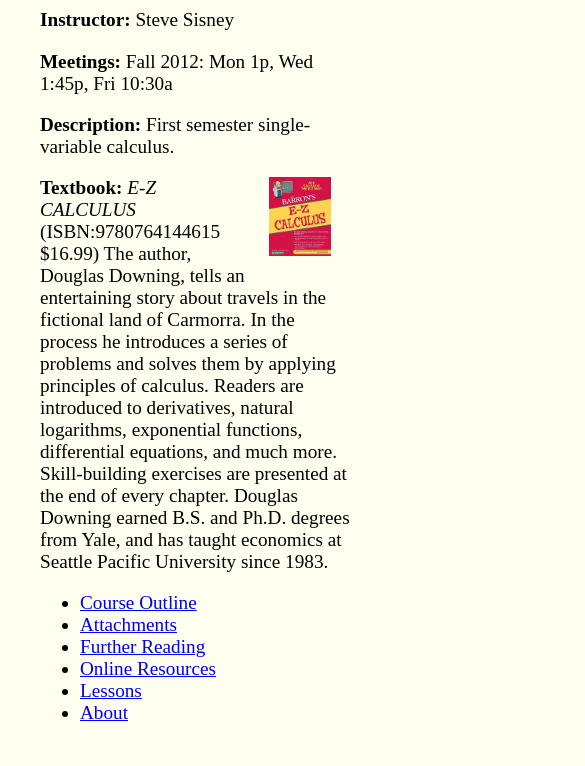
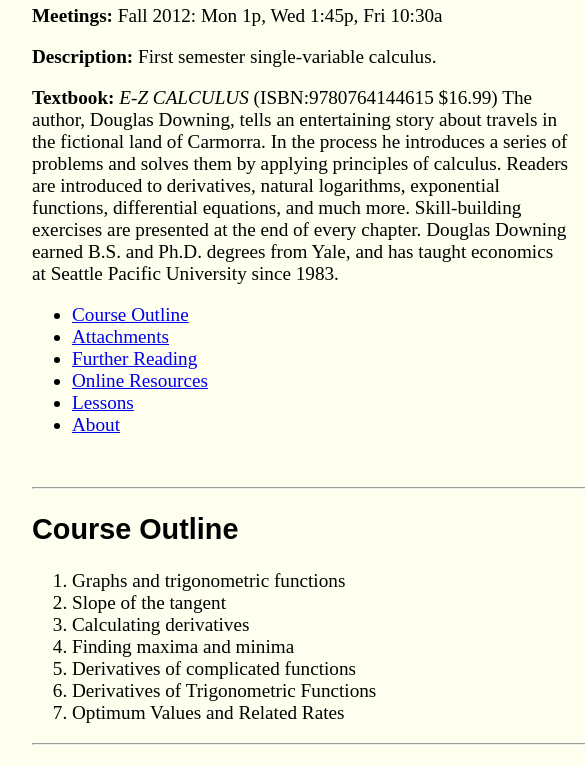
Before and after one commit to siznax/calculus, a plain HTML site: page index.html in a window 390 px wide. Shown: the part 164-930 px from the top of the page, 585 px wide, since content can reach past the window. Drawn offline with Linux system fonts and the light colour scheme.

Commit message:
Adjusted style for mobile

```diff
--- a/index.html
+++ b/index.html
@@ -2,9 +2,9 @@
 <html lang="en">
 <head>
   <meta charset="utf-8">
-  <meta name="viewport" content="width=device-width, initial-scale=1.0">
+  <meta name="viewport" content="width=720">
+  <link rel="stylesheet" href="style.css" />
   <title>Woodside Calculus</title>
-  <link rel="stylesheet" href="style.css" />
 </head>
 <body>
 
--- a/style.css
+++ b/style.css
@@ -1,13 +1,13 @@
-html {
-    margin:32px;
-}
 body {
+    width:720px;
+    margin:auto;
+    padding:32px;
     background-color:ivory;
     font-family:serif;
     font-size:1.2em;
 }
 h1,h2,h3 {
-    font-family:cursive;
+    font-family:Luminari, Trattatello, fantasy;
     font-weight:800;
 }
 img#textbook {
```
